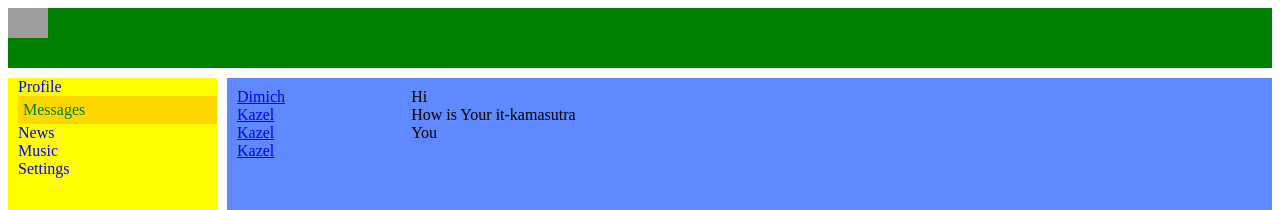
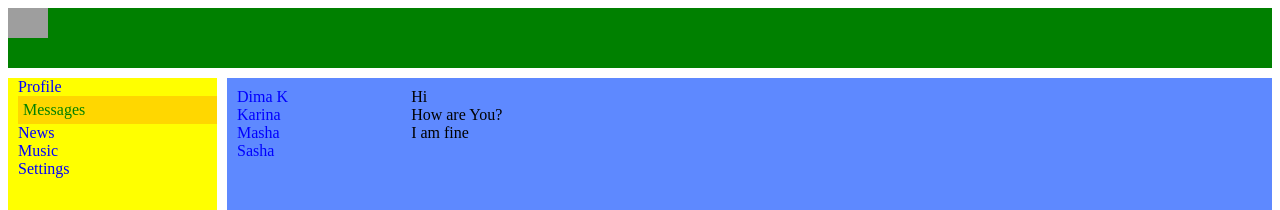
Before and after one commit to armeagle777/itkamasutra, a React (Create React App) app: page /dialogs in a window 1280 px wide. Shown: the top 210 px of the page. Built offline with nearby package versions, Linux system fonts and the light colour scheme; grey boxes are pictures that could not be loaded.

Commit message:
props in dialogs

```diff
--- a/src/components/dialogs.jsx
+++ b/src/components/dialogs.jsx
@@ -1,35 +1,34 @@
 import React from "react";
 import classes from "../styles/dialogs.module.css";
 import { NavLink } from "react-router-dom";
+
+const DialogItem = props => {
+  let path = `/dialogs/${props.id}`;
+  let name = props.name;
+  return (
+    <div className={classes.dialog + " " + classes.active}>
+      <NavLink activeClassName={classes.activedialog} to={path}>
+        {name}
+      </NavLink>
+    </div>
+  );
+};
+const Message = props => {
+  return <div className={classes.message}>{props.message}</div>;
+};
 const Dialogs = props => {
   return (
     <div className={classes.dialogs}>
       <div className={classes.dialogs_items}>
-        <div className={classes.dialog + " " + classes.active}>
-          <NavLink activeClassName={classes.activedialog} to="/dialogs/1">
-            Dimich
-          </NavLink>
-        </div>
-        <div className={classes.dialog}>
-          <NavLink activeClassName={classes.activedialog} to="/dialogs/2">
-            Kazel
-          </NavLink>
-        </div>
-        <div className={classes.dialog}>
-          <NavLink activeClassName={classes.activedialog} to="/dialogs/3">
-            Kazel
-          </NavLink>
-        </div>
-        <div className={classes.dialog}>
-          <NavLink activeClassName={classes.activedialog} to="/dialogs/4">
-            Kazel
-          </NavLink>
-        </div>
+        <DialogItem name="Dima K" id="1" />
+        <DialogItem name="Karina" id="2" />
+        <DialogItem name="Masha" id="3" />
+        <DialogItem name="Sasha" id="4" />
       </div>
       <div className={classes.messages}>
-        <div className={classes.message}>Hi</div>
-        <div className={classes.message}>How is Your it-kamasutra</div>
-        <div className={classes.message}>You</div>
+        <Message message="Hi" />
+        <Message message="How are You?" />
+        <Message message="I am fine" />
       </div>
     </div>
   );
--- a/src/styles/dialogs.module.css
+++ b/src/styles/dialogs.module.css
@@ -1,13 +1,17 @@
 .dialogs {
   display: grid;
   grid-template-columns: 2fr 10fr;
+}
+.dialogs a {
+  text-decoration: none;
+  color: blue;
 }
 .dialogs_items {
   padding: 10px;
 }
 .dialog {
 }
-.activedialog {
+.dialogs a.activedialog {
   color: gold;
 }
 .messages {
```
